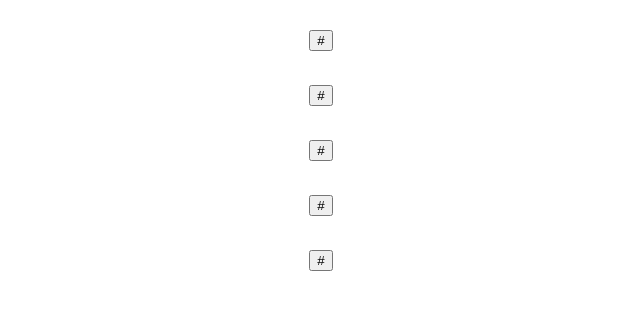
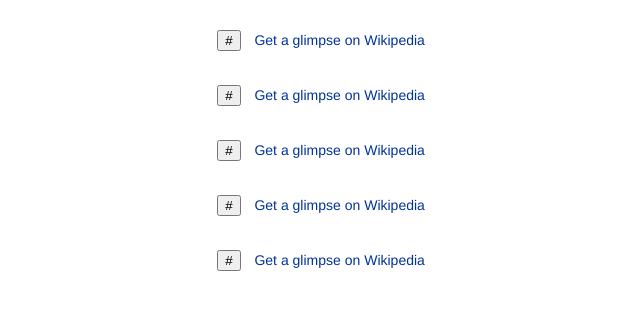
Before and after one commit to dinomujki/listicles, a Flask app: template templates/linksResults.html in a window 1280 px wide. Shown: the top 310 px of the page, without its empty margins (319-959 px from the left). Run offline with Flask 2, Linux system fonts and the light colour scheme; the template is opened without the code that fills it: most values are stand-ins (such as "Sample title", 1, 10 or a date in 2020).

Commit message:
added wiki links to results

```diff
--- a/templates/linksResults.html
+++ b/templates/linksResults.html
@@ -5,30 +5,41 @@
 		<link href='http://fonts.googleapis.com/css?family=Mr+Dafoe' rel='stylesheet' type='text/css'>
 		<link href='https://fonts.googleapis.com/css?family=Cookie' rel='stylesheet' type='text/css'>
     </head>
+    <style type="text/css">
+    a {
+    	text-decoration: none;
+    	margin-left: 10px;
+    }
+    </style>
     <body>
 		<div class="content">
 				<form method="post" action="{{ url_for('List') }}">
 				<button type="submit" value="{{link1|safe}}" name="link">{{link1|safe}}</button>
+				<a href="{{link1|safe}}">Get a glimpse on Wikipedia</a>
 				</form>
 				<br>
 
 				<form method="post" action="{{ url_for('List') }}">
 				<button type="submit" value="{{link2|safe}}" name="link">{{link2|safe}}</button>
+				<a href="{{link2|safe}}">Get a glimpse on Wikipedia</a>
 				</form>
 				<br>
 
 				<form method="post" action="{{ url_for('List') }}">
 				<button type="submit" value="{{link3|safe}}" name="link">{{link3|safe}}</button>
+				<a href="{{link3|safe}}">Get a glimpse on Wikipedia</a>
 				</form>
 				<br>
 
 				<form method="post" action="{{ url_for('List') }}">
 				<button type="submit" value="{{link4|safe}}" name="link">{{link4|safe}}</button>
+				<a href="{{link4|safe}}">Get a glimpse on Wikipedia</a>
 				</form>
 				<br>
 
 				<form method="post" action="{{ url_for('List') }}">
 				<button type="submit" value="{{link5|safe}}" name="link">{{link5|safe}}</button>
+				<a href="{{link5|safe}}">Get a glimpse on Wikipedia</a>
 				</form>
 				<br>
 
```
